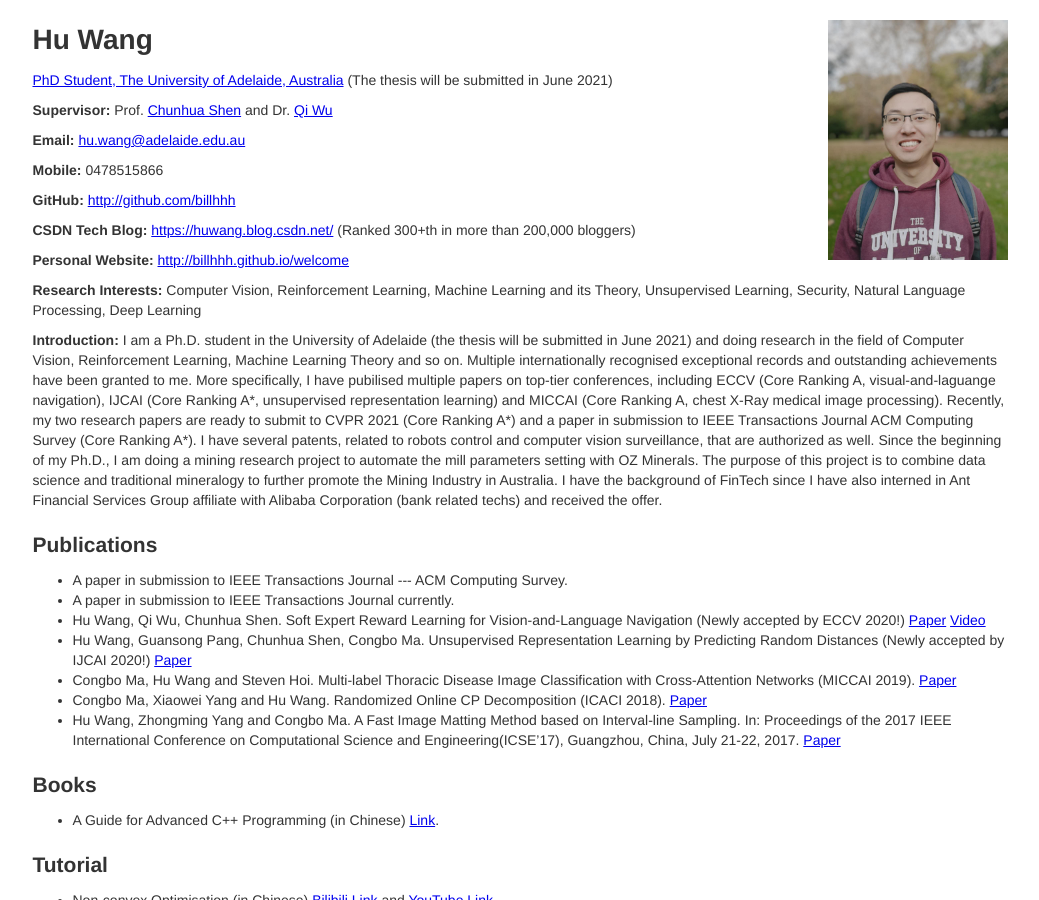
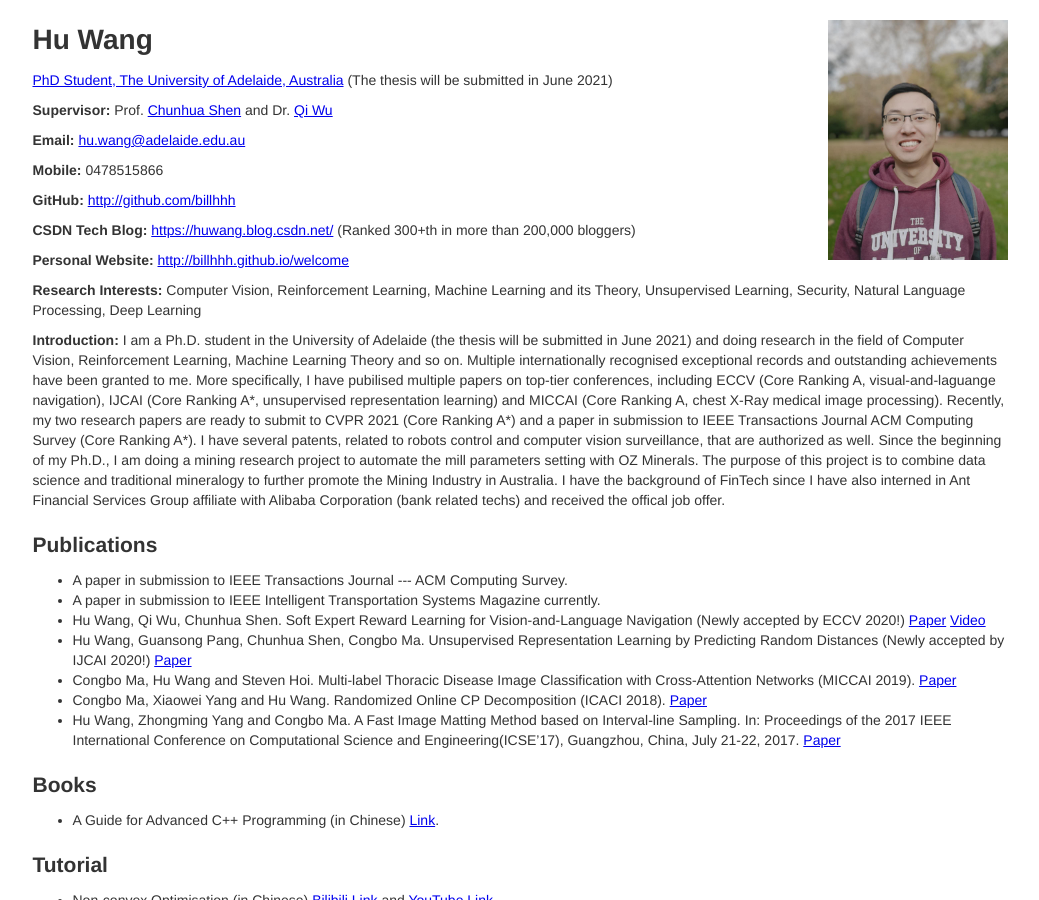
Before and after one commit to billhhh/whblog-omega, a Jekyll site: the page res/index.html, which Jekyll copies as it is, in a window 1280 px wide and 900 px high. Shown: the whole window, without its empty margins (120-1159 px from the left). Built offline with Jekyll 4.4.1, drawn with Linux system fonts in a browser that asks for light colours.

Commit message:
Update index.html

```diff
--- a/res/index.html
+++ b/res/index.html
@@ -49,7 +49,7 @@
 	Recently, my two research papers are ready to submit to CVPR 2021 (Core Ranking A*) and a paper in submission to IEEE Transactions Journal ACM Computing Survey (Core Ranking A*).
 	I have several patents, related to robots control and computer vision surveillance, that are authorized as well.
 	Since the beginning of my Ph.D., I am doing a mining research project to automate the mill parameters setting with OZ Minerals. The purpose of this project is to combine data science and traditional mineralogy to further promote the Mining Industry in Australia.
-	I have the background of FinTech since I have also interned in Ant Financial Services Group affiliate with Alibaba Corporation (bank related techs) and received the offer.
+	I have the background of FinTech since I have also interned in Ant Financial Services Group affiliate with Alibaba Corporation (bank related techs) and received the offical job offer.
       </p>
 
 
@@ -60,7 +60,7 @@
             A paper in submission to IEEE Transactions Journal --- ACM Computing Survey.
           </li>
           <li>
-            A paper in submission to IEEE Transactions Journal currently.
+            A paper in submission to IEEE Intelligent Transportation Systems Magazine currently.
           </li>
 	  <li>
             Hu Wang, Qi Wu, Chunhua Shen. Soft Expert Reward Learning for Vision-and-Language Navigation (Newly accepted by ECCV 2020!) <a href = "https://arxiv.org/abs/2007.10835">Paper</a> <a href = "https://www.youtube.com/watch?v=mTMHju4F2UU">Video</a>
```
